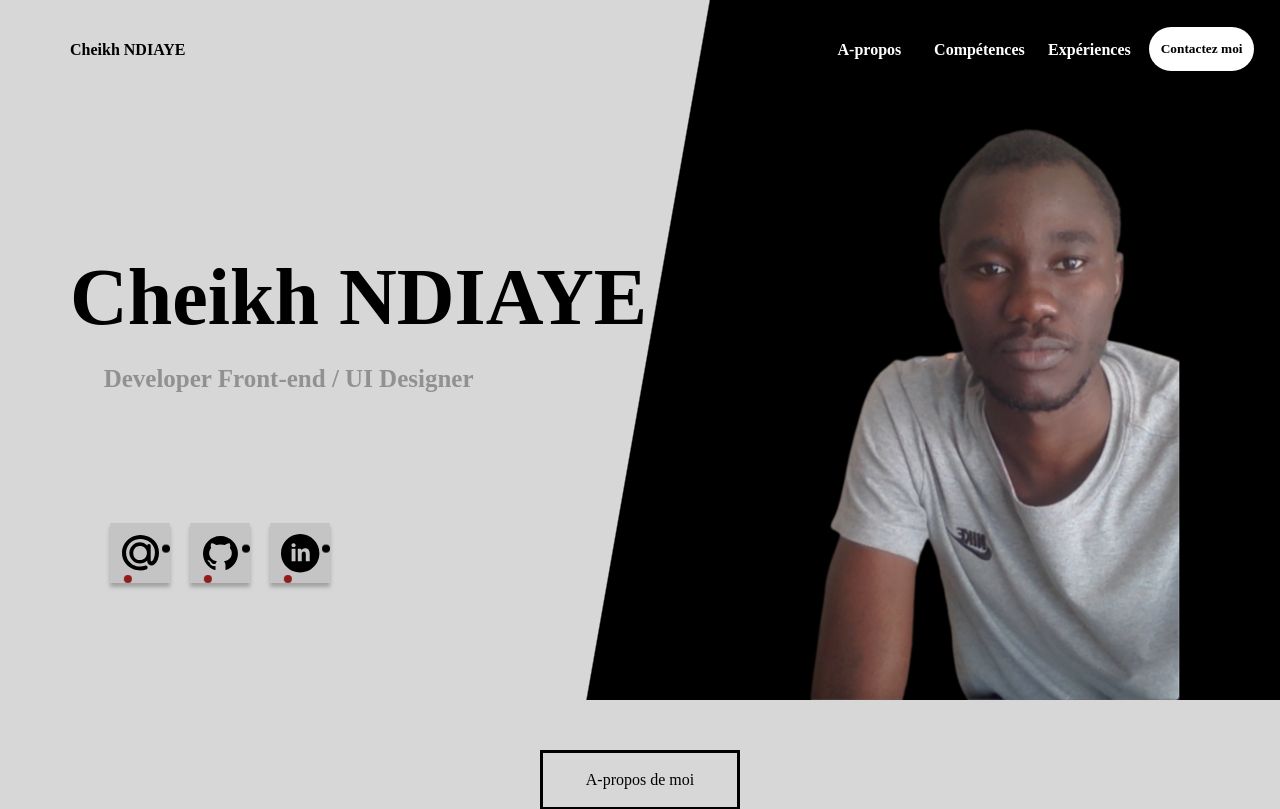
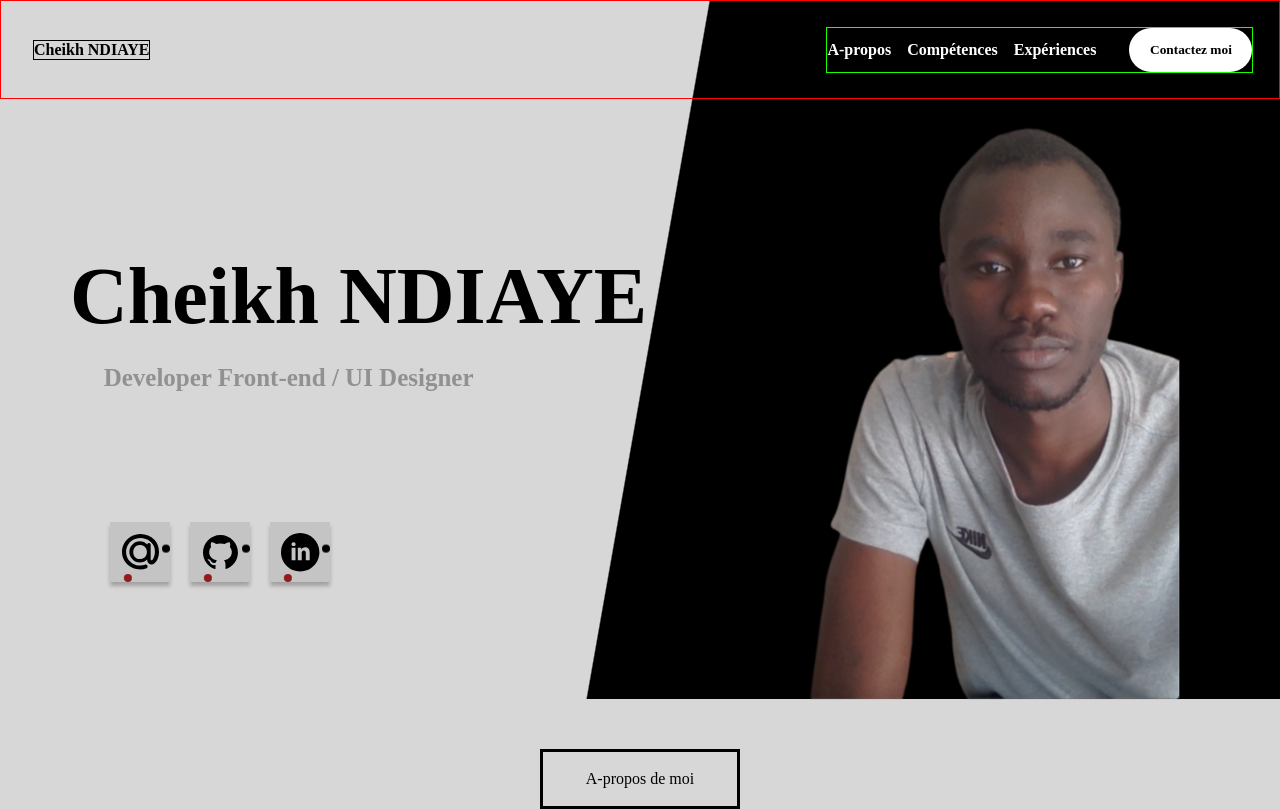
Before and after one commit to Cheik40/my-portfolio, a React (Vite) app: page / in a window 1280 px wide. Shown: the top 809 px of the page. Built offline with nearby package versions, Linux system fonts and the light colour scheme.

Commit message:
decomposer le header en composant plus petit et reutilisables

```diff
--- a/src/componants/headers/Header.module.css
+++ b/src/componants/headers/Header.module.css
@@ -2,24 +2,23 @@ header {
     display: flex;
     align-items: center;
     justify-content: space-between;
-    /* position: relative; */
-    /* top: 0px; */
-    /* left: 0;
-    right: 0; */
-    width: 100%;
-    height: 100px;
     z-index: 1000;
-    /* border: 1px solid red; */
+    border: 1px solid red;
 }
 
 .logo {
-    /* border: 1px solid rgb(3, 58, 24); */
     position: relative;
     color: #000;
-    left: 70px;
-    /* border: 1px solid black; */
+    margin: 2em;
+    border: 1px solid black;
     text-decoration: none;
     font-family: Montserrat;
     font-weight: bold;
     text-align: center;
 }
+
+@media only screen and (max-width: 1020px) {
+    header {
+        display: none;
+    }
+}
--- a/src/componants/navbar/Navbar.module.css
+++ b/src/componants/navbar/Navbar.module.css
@@ -1,37 +1,38 @@
 nav {
     display: flex;
-    position: relative;
+    /* position: relative; */
     /* width: 32%; */
-    height: 46px;
+    /* height: 46px; */
     /* top: 34px; */
     /* left: 900px; */
-    /* border: 1px solid red; */
+    border: 1px solid rgb(21, 255, 0);
     box-sizing: border-box;
     z-index: 1000;
     font-family: Montserrat;
     font-weight: bold;
     margin: 2%;
+    white-space: nowrap;
 }
 
-ul {
+/* ul {
     display: flex;
-}
+} */
 
-li {
+/* li {
     position: relative;
     list-style-type: none;
     text-align: center;
     width: 110px;
     height: 46px;
     box-sizing: border-box;
-    /* border: 1px solid red; */
+    border: 1px solid red;
     display: flex;
-}
+} */
 
-a {
+/* a {
     position: relative;
     color: #fff;
-    /* border: 1px solid black; */
+    border: 1px solid black;
     text-decoration: none;
     font-family: Montserrat;
     font-weight: bold;
@@ -41,7 +42,7 @@ a {
     justify-content: center;
     width: 110px;
     height: 46px;
-}
+} */
 
 button {
     position: relative;
--- a/src/componants/navbar/Navbar.tsx
+++ b/src/componants/navbar/Navbar.tsx
@@ -2,30 +2,18 @@ import Button from "../ui/Button";
 // import NavItem from "./navitem/NavItem";
 // import NavList from "./navlist/NavList";
 import "./Navbar.module.css";
+import NavItem from "./navitem/NavItem";
+import NavList from "./navlist/NavList";
 
 function Navbar() {
     return (
-        // <NavList>
-        //     <NavItem href={`#Abou`} label='A-propos' />
-        //     <NavItem href='#skills' label='Compétences' />
-        //     <NavItem href='#experiences' label='Expériences' />
-        // </NavList>
-
         <nav>
-            <ul>
-                <li>
-                    <a href='#about'>A-propos</a>
-                </li>
-                <li>
-                    <a href='#skills'>Compétences</a>
-                </li>
-                <li>
-                    <a href='#experiences'>Expériences</a>
-                </li>
-                <li>
-                    <Button onClick={() => true} label='Contactez moi' />
-                </li>
-            </ul>
+            <NavList>
+                <NavItem href='#about' label='A-propos' />
+                <NavItem href='#skills' label='Compétences' />
+                <NavItem href='#experiences' label='Expériences' />
+                <Button onClick={() => true} label='Contactez moi' />
+            </NavList>
         </nav>
     );
 }
--- a/src/componants/navbar/navitem/NavItem.module.css
+++ b/src/componants/navbar/navitem/NavItem.module.css
@@ -1,17 +1,15 @@
 li {
-    position: relative;
-    list-style: none;
-    /* border: 1px solid rgb(21, 0, 255); */
-    text-align: center;
-    width: 147px;
-    height: 46px;
+    list-style-type: none;
+    margin: auto;
 }
 
 a {
-    position: relative;
-    width: 147px;
-    height: 46px;
-    color: #000000;
+    color: #fff;
+    text-decoration: none;
+    font-family: Montserrat;
+    font-weight: bold;
     text-align: center;
-    /* border: 1px solid black; */
+    display: flex;
+    align-items: center;
+    justify-content: center;
 }
--- a/src/componants/navbar/navitem/NavItem.tsx
+++ b/src/componants/navbar/navitem/NavItem.tsx
@@ -1,16 +1,16 @@
 import "./NavItem.module.css";
 
-// interface NavItemProps {
-//     href: HTMLAnchorElement;
-//     label: string;
-// }
+interface NavItemProps {
+    href: string;
+    label: string;
+}
 
-// function NavItem({ href, label }: NavItemProps) {
-//     return (
-//         <li>
-//             <a href={href}>{label}</a>
-//         </li>
-//     );
-// }
+function NavItem({ href, label }: NavItemProps) {
+    return (
+        <li>
+            <a href={href}>{label}</a>
+        </li>
+    );
+}
 
-// export default NavItem;
+export default NavItem;
--- a/src/componants/navbar/navlist/NavList.module.css
+++ b/src/componants/navbar/navlist/NavList.module.css
@@ -1,9 +1,4 @@
 ul {
     display: flex;
-    position: absolute;
-    width: 637px;
-    height: 46px;
-    top: 74px;
-    left: 800px;
-    /* border: 1px solid red; */
+    gap: 1em;
 }
```
